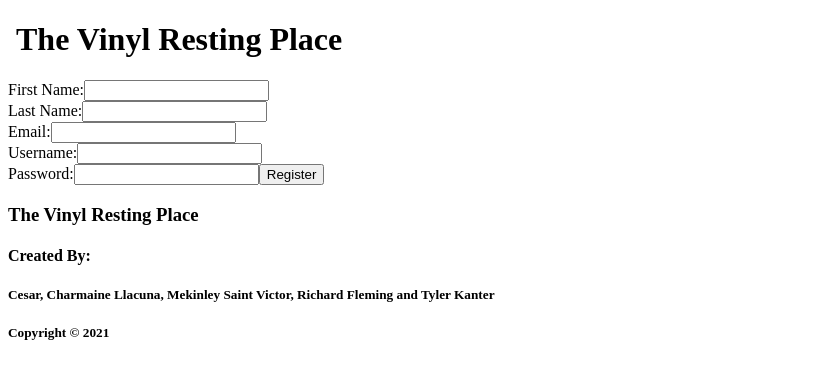
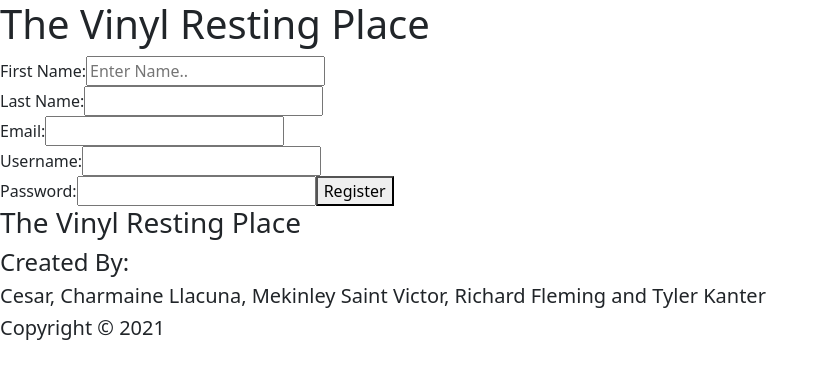
Before and after one commit to TKanter92/E-Commerce-React, a React (Create React App) app: page /register in a window 1280 px wide. Shown: the top 378 px of the page, without its empty margins (0-826 px from the left). Built offline with nearby package versions, Linux system fonts and the light colour scheme; no server answers.

Commit message:
Imported bootstrap.

```diff
--- a/package.json
+++ b/package.json
@@ -7,8 +7,10 @@
     "@testing-library/react": "^11.2.7",
     "@testing-library/user-event": "^12.8.3",
     "axios": "^0.21.4",
+    "bootstrap": "^5.1.1",
     "jwt-decode": "^3.1.2",
     "react": "^17.0.2",
+    "react-bootstrap": "^1.6.4",
     "react-dom": "^17.0.2",
     "react-fontawesome": "^1.7.1",
     "react-modal": "^3.14.3",
--- a/src/App.js
+++ b/src/App.js
@@ -16,6 +16,7 @@ import ProductDetails from './components/ProductDetails/ProductDetails';
 import ReviewForm from './components/ReviewForm/ReviewForm';
 import TitleBar from './components/TitleBar/TitleBar';
 import Footer from './components/Footer/Footer';
+import 'bootstrap/dist/css/bootstrap.min.css'
 
 class App extends Component {
     state = {
--- a/src/components/Login/Login.jsx
+++ b/src/components/Login/Login.jsx
@@ -3,7 +3,7 @@ import axios from 'axios';
 import Register from '../Register/Register';
 import { Link } from 'react-router-dom';
 import {useHistory} from 'react-router-dom';
-
+import { Container, Row, Col, Input, Button } from 'bootstrap';
 
 class Login  extends Component {
     constructor(props) {
--- a/src/components/Register/Register.jsx
+++ b/src/components/Register/Register.jsx
@@ -1,5 +1,6 @@
 import React, { Component } from 'react';
 import axios from 'axios';
+import { Container, Form} from 'react-bootstrap';
 
 
 class Register  extends Component {
@@ -50,7 +51,7 @@ class Register  extends Component {
         return (
             <form onSubmit={(event) => this.handleSubmit(event)}>
             <label>First Name:</label>
-            <input type="text" name="firstName" onChange={this.handleChange} value={this.state.firstName}/><br/>
+            <input type="text" name="firstName" placeholder="Enter Name.." onChange={this.handleChange} value={this.state.firstName}/><br/>
             <label>Last Name:</label>
             <input type="text" name="lastName" onChange={this.handleChange} value={this.state.lastName}/><br/>
             <label>Email:</label>
@@ -61,6 +62,7 @@ class Register  extends Component {
             <input type="text" name="password" onChange={this.handleChange} value={this.state.password}/>
             <button type="submit">Register</button>
             </form>
+
         );
     }
 }
```
Also changed, not shown: 1 other file (tests, documents, lock files or other folders).
